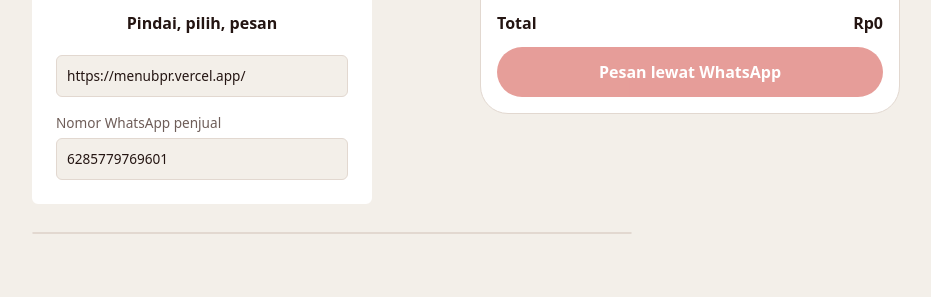
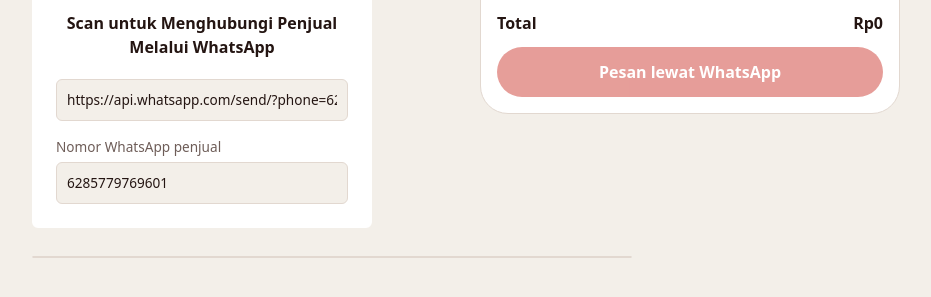
Before and after one commit to naldaf23/maintenance, a plain HTML site: page index.html in a window 1280 px wide. Shown: the part 449-746 px from the top of the page, without its empty margins (134-1065 px from the left). Drawn offline with Linux system fonts and the light colour scheme.

Commit message:
Update index.html

```diff
--- a/index.html
+++ b/index.html
@@ -17,9 +17,9 @@
 <h2>BAPER</h2>
 <small>Basreng Laper · Pindai untuk pesan</small>
 <div id="qr" aria-label="Kode QR menu"></div>
-<p>Pindai, pilih, pesan</p>
+<p>Scan untuk Menghubungi Penjual Melalui WhatsApp</p>
 <label for="url">
-<input id="url" type="url" value="https://menubpr.vercel.app/" disabled></label>
+<input id="url" type="url" value="https://api.whatsapp.com/send/?phone=6285779769601&text&type=phone_number&app_absent=0u" disabled></label>
 <label for="wanum">Nomor WhatsApp penjual
 <input id="wanum" type="tel" inputmode="numeric" value="6285779769601" disabled></label>
 </section>
```
